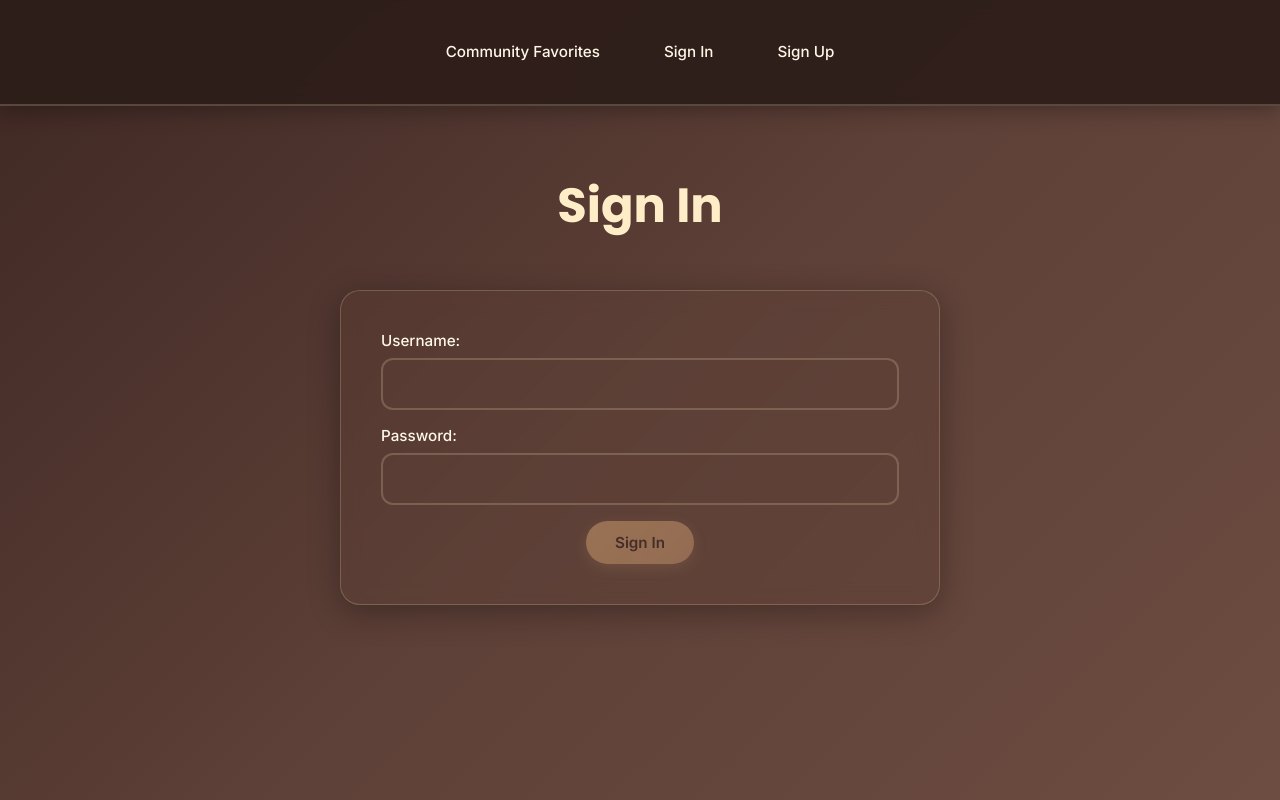
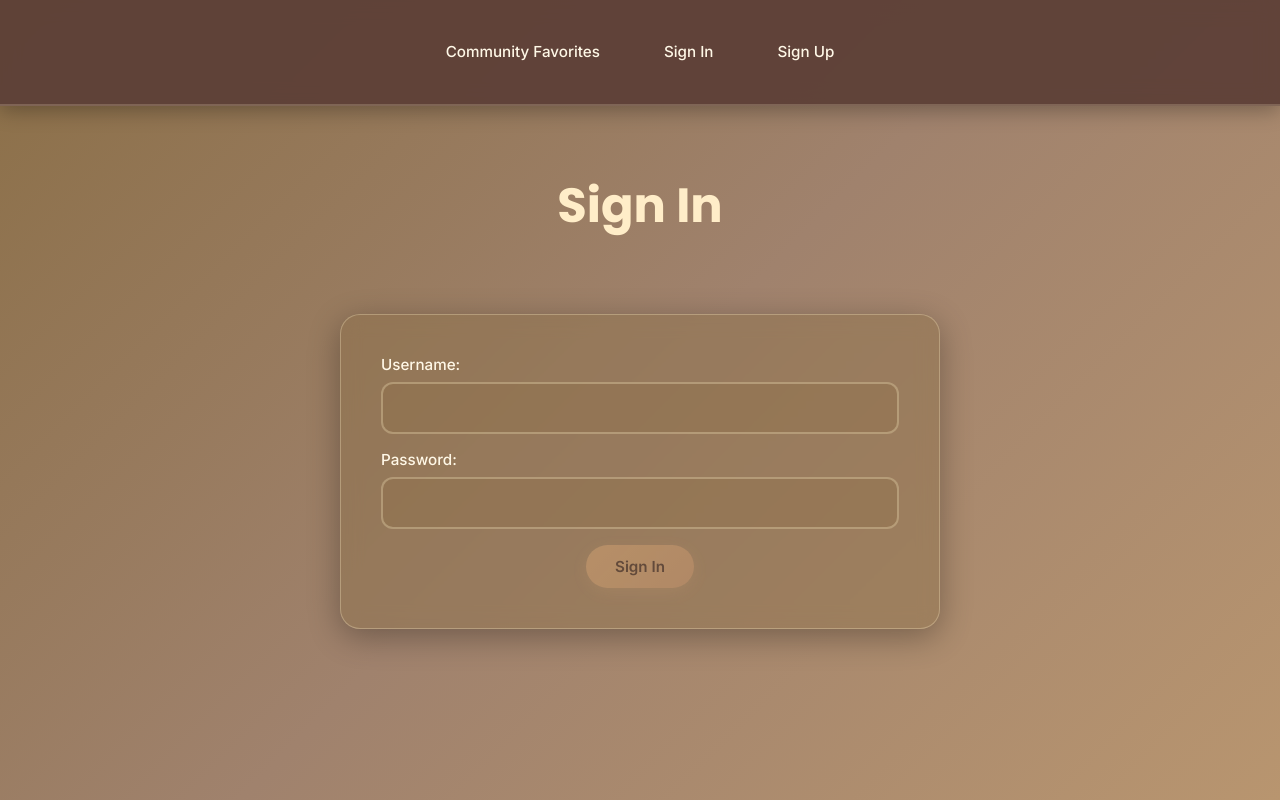
Before and after one commit to Jpangi/grounds-for-debate, a React (Vite) app in the folder client/: page / in a window 1280 px wide. Built offline with nearby package versions, Linux system fonts and the light colour scheme; no server answers.

Commit message:
updated css for different colors v2

```diff
--- a/client/src/index.css
+++ b/client/src/index.css
@@ -10,14 +10,21 @@
 
 body {
   font-family: 'Inter', sans-serif;
-  background: linear-gradient(135deg, #3E2723 0%, #5D4037 50%, #6D4C41 100%);
+  background: linear-gradient(135deg, #8B6F47 0%, #A0826D 50%, #B8956F 100%);
   color: #FFF8E7;
   min-height: 100vh;
   text-align: center;
+  display: flex;
+  flex-direction: column;
+  align-items: center;
 }
 
 #root {
   min-height: 100vh;
+  width: 100%;
+  display: flex;
+  flex-direction: column;
+  align-items: center;
 }
 
 /* Typography */
@@ -51,7 +58,7 @@ h3 {
 
 /* Navigation */
 nav {
-  background: rgba(46, 30, 26, 0.95);
+  background: rgba(93, 64, 55, 0.95);
   backdrop-filter: blur(10px);
   padding: 1.2rem 2rem;
   box-shadow: 0 4px 20px rgba(0, 0, 0, 0.3);
@@ -59,6 +66,7 @@ nav {
   top: 0;
   z-index: 100;
   border-bottom: 2px solid rgba(255, 237, 200, 0.2);
+  width: 100%;
 }
 
 nav ul {
@@ -93,19 +101,24 @@ nav li a:hover {
 main,
 section {
   max-width: 1200px;
+  width: 100%;
   margin: 0 auto;
   padding: 2rem;
+  display: flex;
+  flex-direction: column;
+  align-items: center;
 }
 
 /* Forms */
 form {
-  background: rgba(93, 64, 55, 0.3);
+  background: rgba(139, 111, 71, 0.4);
   backdrop-filter: blur(10px);
   border-radius: 20px;
   padding: 2.5rem;
   box-shadow: 0 8px 32px rgba(0, 0, 0, 0.3);
-  border: 1px solid rgba(255, 237, 200, 0.2);
+  border: 1px solid rgba(255, 237, 200, 0.3);
   max-width: 600px;
+  width: 100%;
   margin: 2rem auto;
 }
 
@@ -128,11 +141,11 @@ form select,
 form textarea {
   width: 100%;
   padding: 0.9rem 1.2rem;
-  border: 2px solid rgba(255, 237, 200, 0.2);
+  border: 2px solid rgba(255, 237, 200, 0.3);
   border-radius: 12px;
   font-size: 0.95rem;
   font-family: 'Inter', sans-serif;
-  background: rgba(93, 64, 55, 0.3);
+  background: rgba(139, 111, 71, 0.3);
   color: #FFF8E7;
   transition: all 0.3s ease;
 }
@@ -148,12 +161,12 @@ form select:focus,
 form textarea:focus {
   outline: none;
   border-color: #FFEDC8;
-  background: rgba(93, 64, 55, 0.4);
+  background: rgba(139, 111, 71, 0.4);
   box-shadow: 0 0 0 4px rgba(255, 237, 200, 0.1);
 }
 
 form select option {
-  background: #3E2723;
+  background: #8B6F47;
   color: #FFF8E7;
 }
 
@@ -195,18 +208,23 @@ form button[type="submit"] {
   grid-template-columns: repeat(auto-fill, minmax(300px, 1fr));
   gap: 2rem;
   margin: 2rem 0;
+  width: 100%;
+  max-width: 1200px;
+  justify-items: center;
 }
 
 .coffee-card {
-  background: rgba(93, 64, 55, 0.3);
+  background: rgba(139, 111, 71, 0.4);
   backdrop-filter: blur(10px);
   border-radius: 20px;
   padding: 1.8rem;
   box-shadow: 0 8px 32px rgba(0, 0, 0, 0.3);
-  border: 1px solid rgba(255, 237, 200, 0.2);
+  border: 1px solid rgba(255, 237, 200, 0.3);
   transition: all 0.3s ease;
   position: relative;
   overflow: hidden;
+  width: 100%;
+  max-width: 400px;
 }
 
 .coffee-card::before {
@@ -232,15 +250,16 @@ ul {
 }
 
 section > ul {
-  background: rgba(93, 64, 55, 0.3);
+  background: rgba(139, 111, 71, 0.4);
   backdrop-filter: blur(10px);
   border-radius: 20px;
   padding: 1.8rem;
   box-shadow: 0 8px 32px rgba(0, 0, 0, 0.3);
-  border: 1px solid rgba(255, 237, 200, 0.2);
+  border: 1px solid rgba(255, 237, 200, 0.3);
   margin-bottom: 1.5rem;
   transition: all 0.3s ease;
-  width: auto;
+  width: 100%;
+  max-width: 800px;
 }
 
 section > ul:hover {
@@ -299,12 +318,13 @@ section > h1 {
   top: 0;
   width: 400px;
   height: 100vh;
-  background: linear-gradient(180deg, #3E2723 0%, #5D4037 100%);
+  background: linear-gradient(180deg, #8B6F47 0%, #A0826D 100%);
   box-shadow: -4px 0 30px rgba(0, 0, 0, 0.5);
   overflow-y: auto;
   z-index: 1000;
   padding: 20px;
-  border-left: 2px solid rgba(255, 237, 200, 0.2);
+  border-left: 2px solid rgba(255, 237, 200, 0.3);
+  border-radius: 20px 0 0 20px;
 }
 
 .sidebar h1 {
@@ -315,17 +335,17 @@ section > h1 {
 }
 
 .sidebar ul {
-  background: rgba(93, 64, 55, 0.3);
+  background: rgba(139, 111, 71, 0.4);
   backdrop-filter: blur(10px);
   border-radius: 16px;
   padding: 1.5rem;
-  border: 1px solid rgba(255, 237, 200, 0.2);
+  border: 1px solid rgba(255, 237, 200, 0.3);
 }
 
 .sidebar li {
   color: rgba(255, 248, 231, 0.9);
   padding: 0.8rem 0;
-  border-bottom: 1px solid rgba(255, 237, 200, 0.1);
+  border-bottom: 1px solid rgba(255, 237, 200, 0.2);
   text-align: left;
 }
 
@@ -422,13 +442,15 @@ section > ul li:last-child {
 }
 
 .coffee-card-simple {
-  background: rgba(93, 64, 55, 0.3);
+  background: rgba(139, 111, 71, 0.4);
   backdrop-filter: blur(10px);
-  border: 2px solid rgba(255, 237, 200, 0.2);
+  border: 2px solid rgba(255, 237, 200, 0.3);
   border-radius: 20px;
   padding: 1.5rem;
   margin-bottom: 1.5rem;
   transition: all 0.3s ease;
+  width: 100%;
+  max-width: 800px;
 }
 
 .coffee-card-simple:hover {
```
